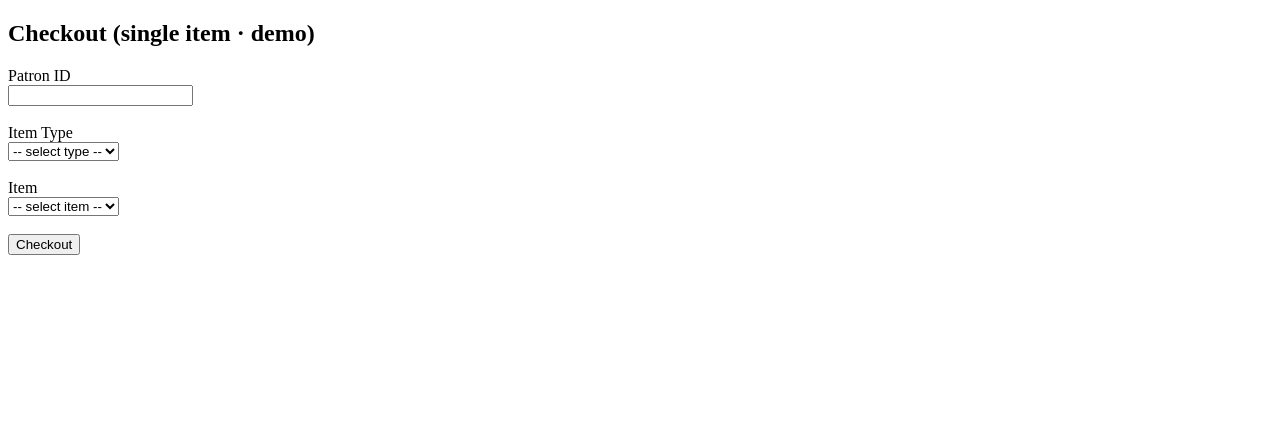
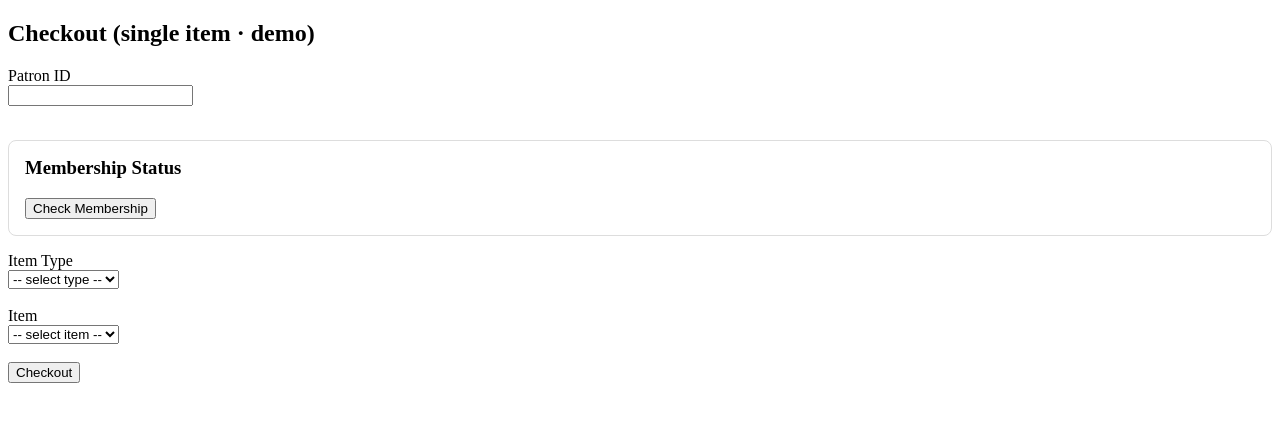
Before and after one commit to lukecbutler/BookMarked, a Flask app: page /checkout in a window 1280 px wide. Shown: the top 422 px of the page. Run offline with Flask 3, Linux system fonts and the light colour scheme; data comes from the database, SQL or seed files in the repository.

Commit message:
Added membership check and extend functionality (backend + UI)
- Added /api/check_membership and /api/extend_membership endpoints
- Integrated membership panel into checkout.html

```diff
--- a/app.py
+++ b/app.py
@@ -1,7 +1,7 @@
 import os
 from flask import Flask, request, jsonify, render_template
 from flask_sqlalchemy import SQLAlchemy
-from datetime import date
+from datetime import date,timedelta
 
 app = Flask(__name__)
 
@@ -251,6 +251,47 @@ def api_items_for_patron() -> jsonify:
         for item in items_for_patron
     ]
     return jsonify(item_list)
+# Extend Membership card
+@app.route('/api/check_membership', methods=['GET'])
+def check_membership():
+    """Check if a patron's account is expired."""
+    patron_id = request.args.get('patron_id', type=int)
+    patron = Patron.query.get(patron_id)
+
+    if not patron:
+        return jsonify({"ok": False, "error": "Patron not found"}), 404
+
+    expired = membership_expired(patron)
+    return jsonify({
+        "ok": True,
+        "patron_id": patron.PatronID,
+        "expired": expired,
+        "expiration_date": str(patron.AccountExpDate)
+    })
+
+
+@app.route('/api/extend_membership', methods=['POST'])
+def extend_membership():
+    """Extend a patron's membership by a number of days."""
+    payload = request.get_json(silent=True) or request.form
+    patron_id = int(payload.get("patron_id", -1))
+    days = int(payload.get("days", 365))  # default 1 year
+
+    patron = Patron.query.get(patron_id)
+    if not patron:
+        return jsonify({"ok": False, "error": "Patron not found"}), 404
+
+    current = patron.AccountExpDate
+    base_date = date.today() if (current is None or current < date.today()) else current
+    patron.AccountExpDate = base_date + timedelta(days=days)
+
+    database.session.commit()
+
+    return jsonify({
+        "ok": True,
+        "message": f"Membership extended by {days} days.",
+        "new_expiration": str(patron.AccountExpDate)
+    })
 
 
 
--- a/templates/checkout.html
+++ b/templates/checkout.html
@@ -10,6 +10,23 @@
     <label>Patron ID</label><br>
     <input name="patron_id" id="patron_id" type="number" required>
     <br><br>
+    <!-- Membership panel -->
+<div style="margin:16px 0; padding:16px; border:1px solid #ddd; border-radius:8px;">
+  <h3 style="margin-top:0;">Membership Status</h3>
+
+  <div style="display:flex; gap:12px; align-items:center; flex-wrap:wrap;">
+    <button type="button" id="btn-check-membership">Check Membership</button>
+    <span id="membership-status" style="font-family:monospace;"></span>
+  </div>
+
+  <div id="extend-controls" style="display:none; margin-top:12px;">
+    <label for="extend-days">Extend by (days):</label>
+    <input id="extend-days" type="number" min="1" value="365" style="width:110px;" />
+    <button type="button" id="btn-extend-membership">Extend</button>
+    <span id="extend-result" style="margin-left:8px; font-family:monospace;"></span>
+  </div>
+</div>
+
 
     <label>Item Type</label><br>
     <select id="item_type">
@@ -68,5 +85,55 @@
       });
     });
   </script>
+  <script>
+  document.getElementById('btn-check-membership')?.addEventListener('click', async () => {
+    const patronId = document.getElementById('patron_id').value;
+    if (!patronId) {
+      alert('Enter Patron ID first');
+      return;
+    }
+
+    const resp = await fetch(`/api/check_membership?patron_id=${patronId}`);
+    const data = await resp.json();
+    const statusEl = document.getElementById('membership-status');
+    const extendDiv = document.getElementById('extend-controls');
+
+    if (!data.ok) {
+      statusEl.textContent = data.error || 'Error checking membership';
+      extendDiv.style.display = 'none';
+      return;
+    }
+
+    if (data.expired) {
+      statusEl.textContent = `Expired on ${data.expiration_date}`;
+      extendDiv.style.display = 'block';
+    } else {
+      statusEl.textContent = `Active until ${data.expiration_date}`;
+      extendDiv.style.display = 'none';
+    }
+  });
+
+  document.getElementById('btn-extend-membership')?.addEventListener('click', async () => {
+    const patronId = document.getElementById('patron_id').value;
+    const days = document.getElementById('extend-days').value || 365;
+
+    const resp = await fetch('/api/extend_membership', {
+      method: 'POST',
+      headers: { 'Content-Type': 'application/json' },
+      body: JSON.stringify({ patron_id: patronId, days: parseInt(days) })
+    });
+    const data = await resp.json();
+    const resultEl = document.getElementById('extend-result');
+
+    if (data.ok) {
+      resultEl.textContent = data.message + ' New Expiration: ' + data.new_expiration;
+      document.getElementById('membership-status').textContent = `Active until ${data.new_expiration}`;
+      document.getElementById('extend-controls').style.display = 'none';
+    } else {
+      resultEl.textContent = data.error || 'Error extending membership';
+    }
+  });
+</script>
+
 </body>
 </html>
```
